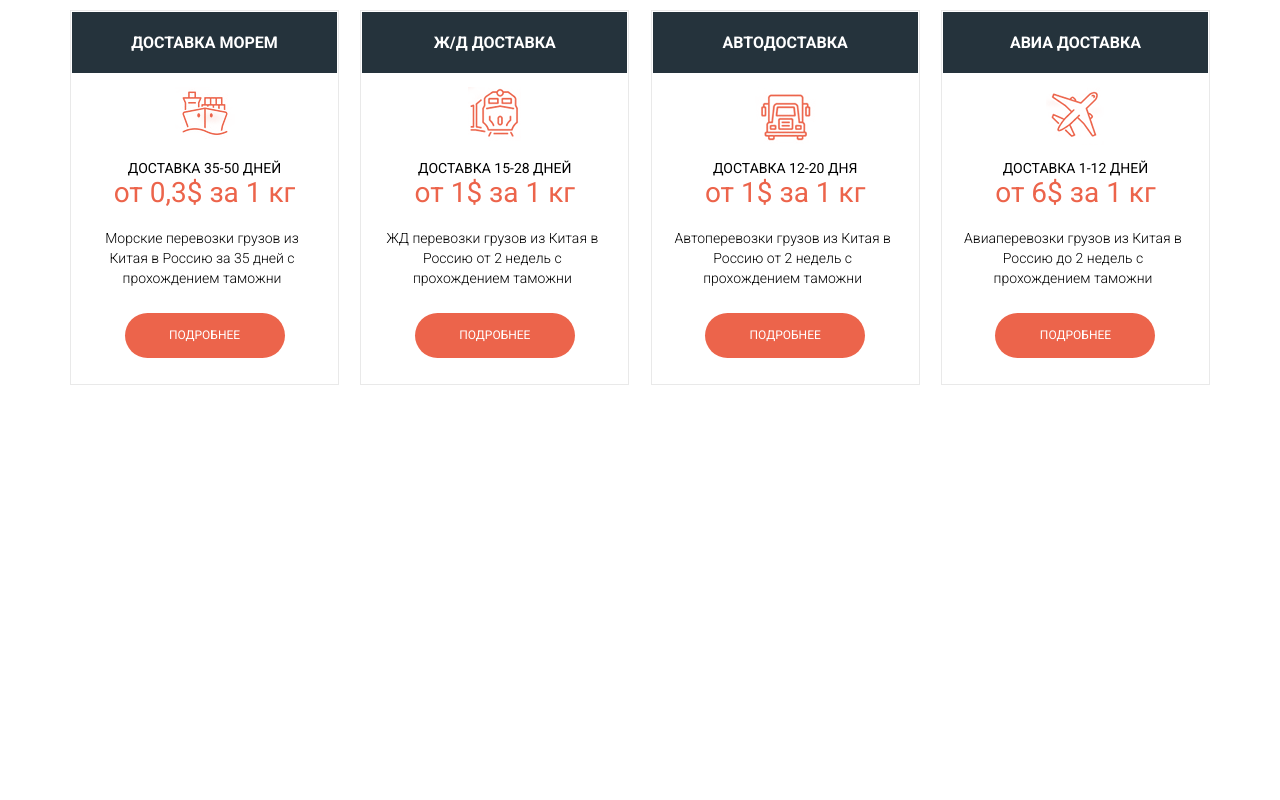
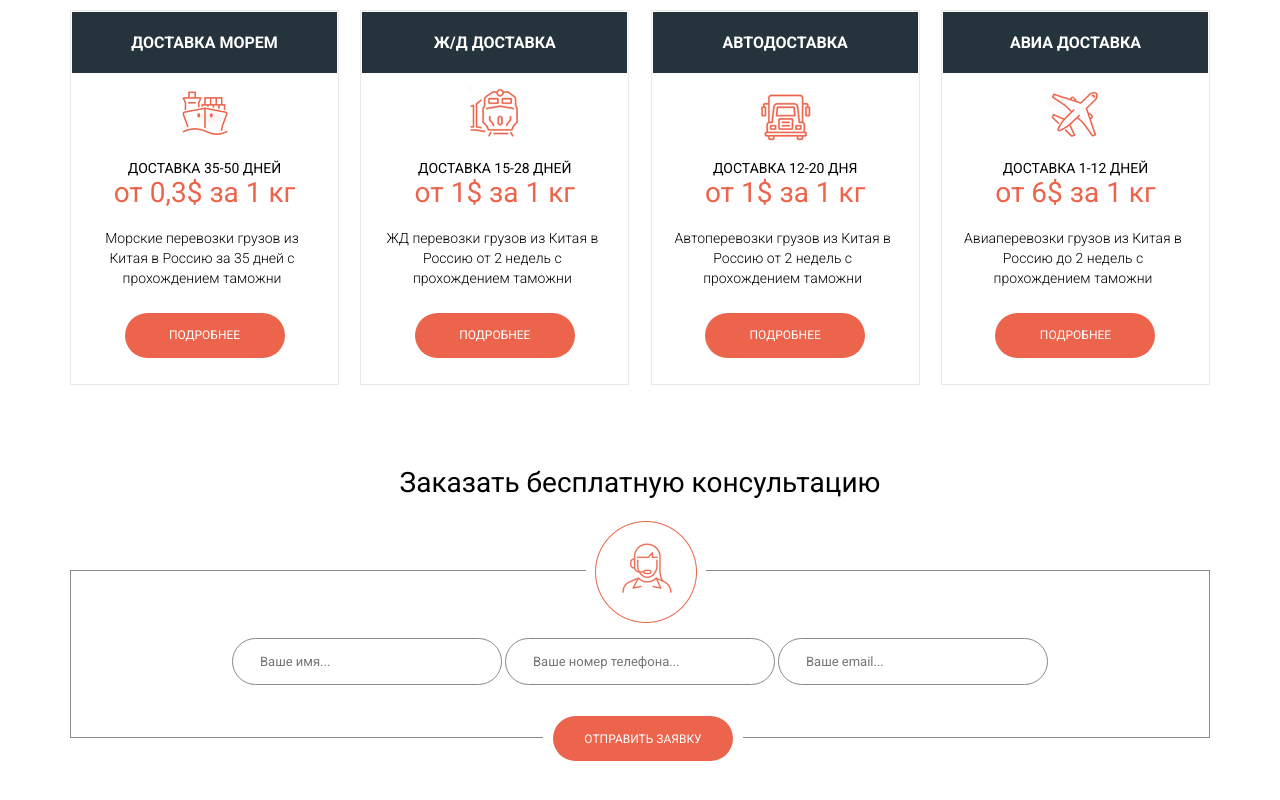
Before and after one commit to aleksander1802/practice, a website: page src/index.html in a window 1280 px wide. Shown: the part 2795-3595 px from the top of the page. Before the commit the page ends 3238 px from the top, so only its background shows below. Drawn offline with Linux system fonts and the light colour scheme; files whose address does not match are found by name.

Commit message:
init: section consultation

```diff
--- a/src/index.html
+++ b/src/index.html
@@ -285,8 +285,27 @@
                     </div>
                 </div>
         </div>
+    </section>
+
+    <section class="consultation">
+        <div class="container">
+            <h2 class="consultation__title">Заказать бесплатную консультацию</h2>
+            <form class="consultation__wrapper">
+                <div class="consultation__img">
+                    <img src="icons/consultation_icon.png" alt="">
+                </div>
+                <div class="consultation__input">
+                    <input type="text" placeholder="Ваше имя...">
+                    <input type="tel" name="" id="" placeholder="Ваше номер телефона...">
+                    <input type="email" name="" id="" placeholder="Ваше email...">
+                </div>
 
 
+               <div class="consultation__btn">
+                    <button class="consultation__btns">Отправить заявку</button>
+                </div>
+            </form>
+        </div>
     </section>
 
 
--- /dev/null
+++ b/src/sass/blocks/_consultation.scss
@@ -0,0 +1,68 @@
+.consultation {
+    &__title {
+        font-size: 28px;
+        font-weight: 400;
+        text-align: center;
+    }
+    &__wrapper {
+        position: relative;
+        margin-top: 71px;
+        margin-bottom: 80px;
+        border: 1px solid #898989;
+    }
+    &__img {
+        position: absolute;
+        width: 120px;
+        background-color: rgb(255, 255, 255);
+        height: 100px;
+        top: -50px;
+        left: 515px;
+
+        img {
+            margin: 0 9px;
+        }
+    }
+    &__input {
+        margin: 67px 161px 52px 161px;
+        display: flex;
+        justify-content: space-between;
+            input {
+            width: 270px;
+            height: 47px;
+            border-radius: 30px;
+            border: 1px solid #898989;
+            box-sizing: border-box;
+            outline: none;
+            text-align: center;
+            font-size: 13px;
+
+             &::placeholder{
+                text-align: left;
+                padding-left: 25px;
+             }
+
+        }
+    }
+    &__btn {
+        position: absolute;
+        background-color:rgb(255, 255, 255);
+        top: 145px;
+        left: 472px;
+        width: 200px;
+
+    }
+    &__btns {
+        margin: 0 10px;
+        width: 180px;
+        height: 45px;
+        background-color: #ec644b;
+        border-radius: 25px;
+        border: none;
+        font-size: 12px;
+        font-weight: 400;
+        text-transform: uppercase;
+        color: $main-color;
+        cursor: pointer;
+
+    }
+}
--- a/src/sass/style.scss
+++ b/src/sass/style.scss
@@ -34,3 +34,4 @@ body {
 @import './blocks/work';
 @import './blocks/agent';
 @import './blocks/price';
+@import './blocks/consultation';
```
Also changed, not shown: dist/css/style.min.css, dist/icons/consultation_icon.png (added), dist/icons/consultation_jpg.jpg (added), dist/index.html, src/css/style.min.css, src/icons/boat_icon.png (deleted), src/icons/consultation_icon.png (added), src/icons/consultation_jpg.jpg (added), src/icons/plane_icon.png (deleted), src/icons/train_icon.png (deleted), src/icons/truck_icon.png (deleted), 1 other file.
